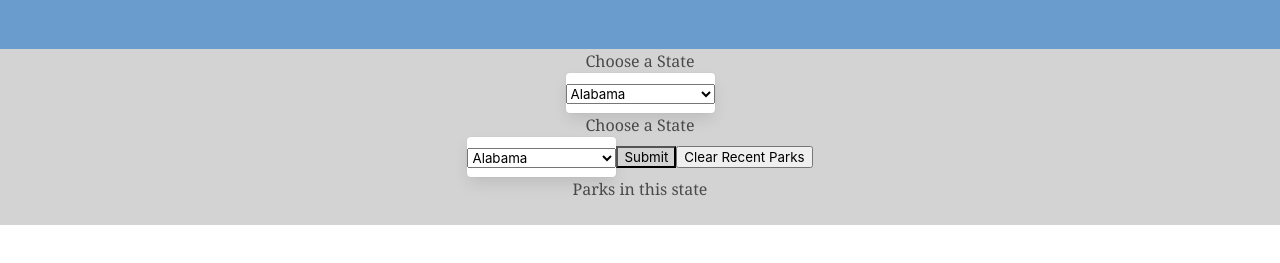
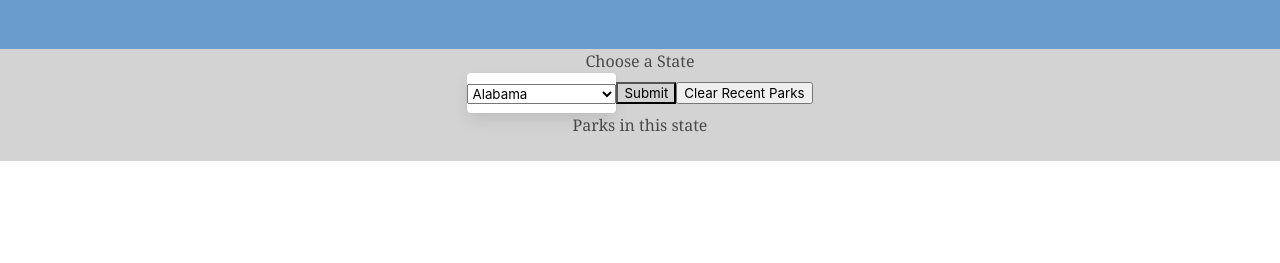
Before and after one commit to londono-alberto/travel-project, a plain HTML site: page index.html in a window 1280 px wide. Shown: the part 51-314 px from the top of the page. Drawn offline with nearby package versions, Linux system fonts and the light colour scheme; some packages are replaced by stand-ins of ours.

Commit message:
Update index.html
removed the extra dropdown list

```diff
--- a/index.html
+++ b/index.html
@@ -14,47 +14,6 @@
     <div id="header"><h1>Hiking Project</h1></div>
   </div>
 </div>
-    <div id="searchBoxes" class="searchBoxes">
-      <h3>Choose a State</h3>
-      <div class="dropdown">
-        <div id="myDropdown" class="dropdown-content">
-          <select>
-            <option value="AL">Alabama</option>
-            <option value="AK">Alaska</option>
-            <option value="AZ">Arizona</option>
-            <option value="AR">Arkansas</option>
-            <option value="CA">California</option>
-            <option value="CO">Colorado</option>
-            <option value="CT">Connecticut</option>
-            <option value="DE">Delaware</option>
-            <option value="DC">District Of Columbia</option>
-            <option value="FL">Florida</option>
-            <option value="GA">Georgia</option>
-            <option value="HI">Hawaii</option>
-            <option value="KY">Kentucky</option>
-            <option value="ME">Maine</option>
-            <option value="MD">Maryland</option>
-            <option value="MA">Massachusetts</option>
-            <option value="MT">Minnesota</option>
-            <option value="NE">Nebraska</option>
-            <option value="NY">New York</option>
-            <option value="NC">North Carolina</option>
-            <option value="NJ">New Jersey</option>
-            <option value="NM">New Mexico</option>
-            <option value="PA">Pennsylvania</option>
-            <option value="RI">Rhode Island</option>
-            <option value="SD">South Dakota</option>
-            <option value="TN">Tennessee</option>
-            <option value="TX">Texas</option>
-            <option value="UT">Utah</option>
-            <option value="VT">Vermont</option>
-            <option value="VA">Virginia</option>
-            <option value="WV">West Virginia</option>
-            <option value="WI">Wisconsin</option>
-            <option value="WY">Wyoming</option>
-          </select>
-        </div>
-      </div>
       <div id="searchBoxes" class="searchBoxes">
         <h3 class="parkTitle">Choose a State</h3>
         <div class="dropdown">
```
